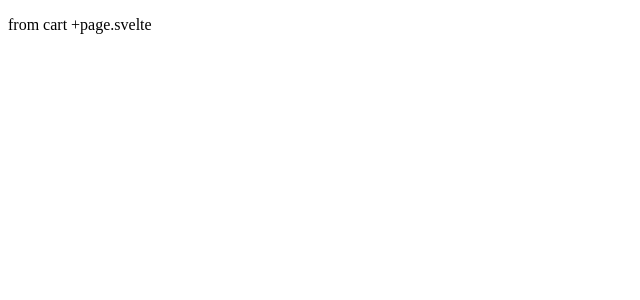
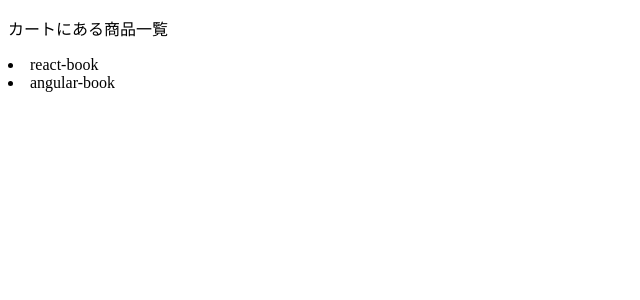
Before and after one commit to lipgtx/svelte, a SvelteKit app: page /cart in a window 1280 px wide. Shown: the top 300 px of the page, without its empty margins (0-640 px from the left). Built offline with nearby package versions, Linux system fonts and the light colour scheme.

Commit message:
modify バックアップ
カートにある商品一覧も表示できるかもしれないもの

```diff
--- /dev/null
+++ b/src/routes/cart/+page.server.js
@@ -0,0 +1,6 @@
+import { addToCart, loadCart } from '$lib/server/cart';
+
+export async function load(){
+  const cart = await loadCart();
+  return {cart};
+}
--- a/src/routes/cart/+page.svelte
+++ b/src/routes/cart/+page.svelte
@@ -1 +1,18 @@
-<p>from cart +page.svelte</p>
+<script>
+// @ts-nocheck
+
+  export let data;
+  let cart=[];
+  $:({cart} = data);
+</script>
+
+<article>
+  <section>
+    <p>カートにある商品一覧</p>
+  </section>
+  <section>
+    {#each cart as car}
+      <li>{car}</li>
+    {/each}
+  </section>
+</article>
--- a/src/routes/products/[id]/+page.server.js
+++ b/src/routes/products/[id]/+page.server.js
@@ -2,6 +2,12 @@
 import { addToCart, loadCart } from '$lib/server/cart';
 import { readFile } from 'fs/promises';
 
+/**
+ * +page.svelteに書かれているmethod="POST"をここで受ける
+ * actionsというのはお約束の名前らしい
+ * defaultという名前でrequestをいうパラメーターを受け取る
+ *
+ */
 export const actions ={
   default: async ({request}) => {
     const data = await request.formData();
```
